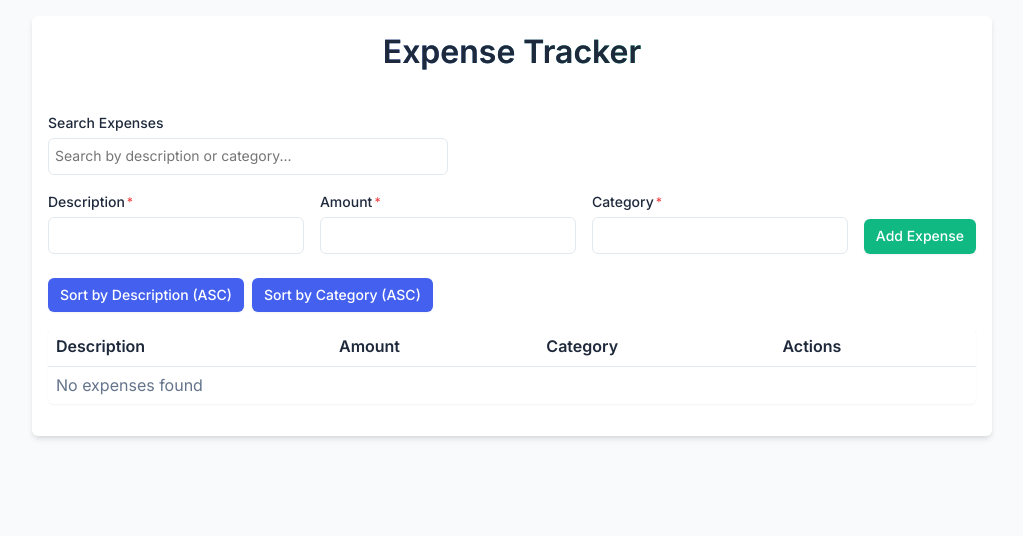
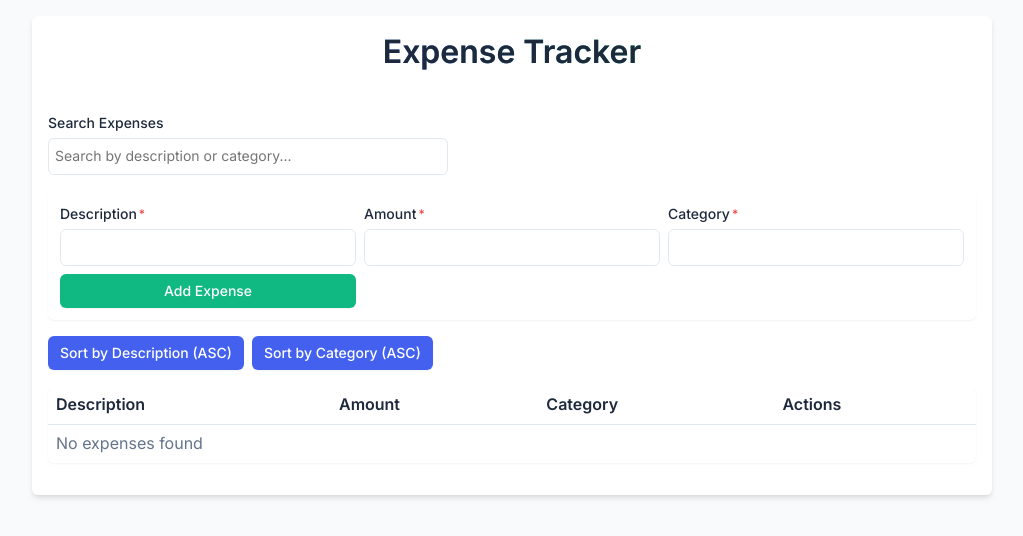
Before and after one commit to Mundia1/expense-tracker, a React (Vite) app: page / in a window 1280 px wide. Shown: the top 536 px of the page, without its empty margins (128-1151 px from the left). Built offline with nearby package versions, Linux system fonts and the light colour scheme.

Commit message:
feat:   Enhanced Form Styles (src/components/features/ExpenseForm/ExpenseForm.css)

```diff
--- a/src/components/features/ExpenseForm/ExpenseForm.css
+++ b/src/components/features/ExpenseForm/ExpenseForm.css
@@ -1,19 +1,85 @@
 /* src/components/features/ExpenseForm/ExpenseForm.css */
 .expense-form {
     display: grid;
-    gap: calc(var(--spacing-unit) * 2);
-    margin-bottom: calc(var(--spacing-unit) * 3);
+    gap: var(--spacing-4);
+    margin-bottom: var(--spacing-6);
+    background: var(--surface-color);
+    padding: var(--spacing-5);
+    border-radius: var(--border-radius);
+    box-shadow: var(--shadow-sm);
+    transition: box-shadow var(--transition);
   }
 
-  @media (min-width: 600px) {
+  .expense-form:hover {
+    box-shadow: var(--shadow);
+  }
+
+  .expense-form__header {
+    grid-column: 1 / -1;
+    margin-bottom: var(--spacing-2);
+  }
+
+  .expense-form__title {
+    font-size: var(--text-lg);
+    font-weight: 600;
+    color: var(--text-color);
+  }
+
+  .expense-form__actions {
+    grid-column: 1 / -1;
+    display: flex;
+    justify-content: flex-end;
+    gap: var(--spacing-3);
+    margin-top: var(--spacing-2);
+  }
+
+  /* Responsive grid */
+  @media (min-width: 640px) {
     .expense-form {
-      grid-template-columns: repeat(3, 1fr) auto;
-      align-items: end;
+      grid-template-columns: repeat(2, 1fr);
+    }
+
+    .expense-form__description {
+      grid-column: span 2;
     }
   }
 
-  @media (max-width: 599px) {
+  @media (min-width: 1024px) {
     .expense-form {
-      grid-template-columns: 1fr;
+      grid-template-columns: repeat(3, 1fr);
+    }
+
+    .expense-form__description {
+      grid-column: span 3;
     }
   }
+
+  /* Form group styling */
+  .form-group {
+    display: flex;
+    flex-direction: column;
+    gap: var(--spacing-2);
+  }
+
+  /* Form feedback */
+  .form-feedback {
+    font-size: var(--text-xs);
+    color: var(--text-muted);
+    margin-top: var(--spacing-1);
+  }
+
+  /* Success state */
+  .expense-form--success {
+    animation: fadeIn 500ms ease;
+  }
+
+  @keyframes fadeIn {
+    from {
+      opacity: 0;
+      transform: translateY(10px);
+    }
+    to {
+      opacity: 1;
+      transform: translateY(0);
+    }
+  }
```
